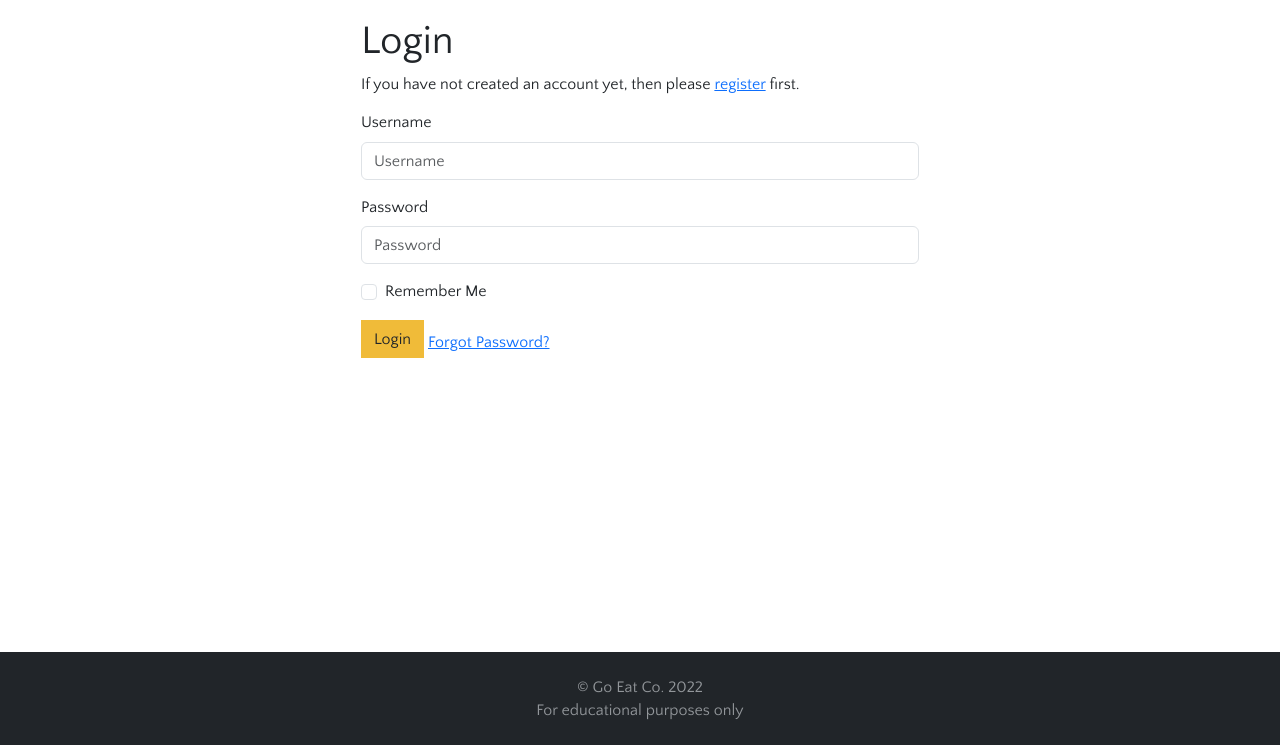
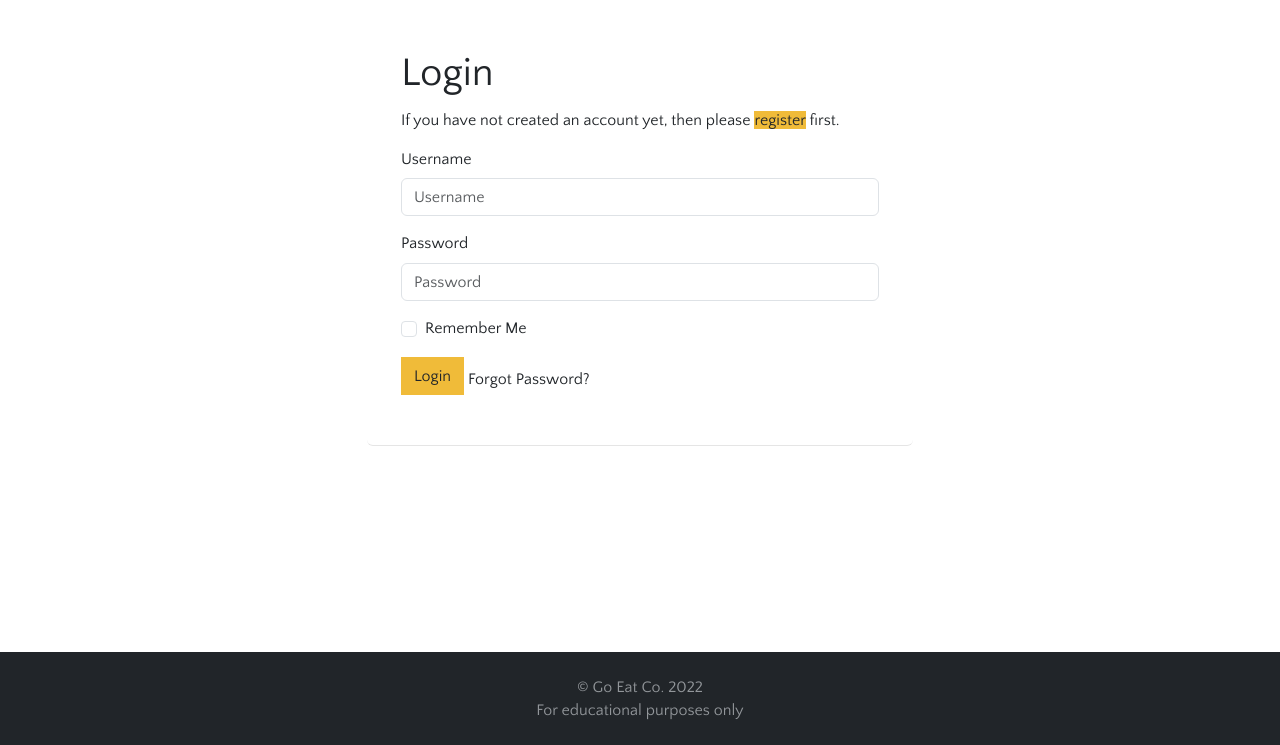
Before and after one commit to lucywoodman/goeatco, a Django app: page /accounts/login/ in a window 1280 px wide. Shown: the part 55-800 px from the top of the page. Run offline with Django 4.2, Linux system fonts and the light colour scheme; some libraries are stand-ins or nearby versions; some web fonts are replaced.

Commit message:
style: add card layout to account pages so they match the rest of the pages

```diff
--- a/templates/account/login.html
+++ b/templates/account/login.html
@@ -4,15 +4,14 @@
 {% load django_bootstrap5 %}
 
 {% block head_title %}{% trans "Login" %}{% endblock %}
-
 {% block content %}
 
+<div class="row">
   <div class="col-6 mx-auto">
-  <h1>{% trans "Login" %}</h1>
-
-  <p>{% blocktrans %}If you have not created an account yet, then please
-  <a href="{{ signup_url }}">register</a> first.{% endblocktrans %}</p>
-
+    <div class="card">
+      <div class="card-body px-4">
+        <h1 class="card-title">{% trans "Login" %}</h1>
+        <p>{% blocktrans %}If you have not created an account yet, then please <a href="{{ signup_url }}" class="btn-primary">register</a> first.{% endblocktrans %}</p>
         <form class="login form" method="POST" action="{% url 'account_login' %}">
           {% csrf_token %}
           {% bootstrap_form form %}
@@ -24,5 +23,8 @@
           <a class="button secondaryAction" href="{% url 'account_reset_password' %}">{% trans "Forgot Password?" %}</a>
         </form>
       </div>
+    </div>
+  </div>
+</div>
 
 {% endblock %}
```
Also changed, not shown: templates/account/logout.html (+8 -5 lines), templates/account/signup.html (+7 -4 lines). Lines whose indentation alone changed are shown as unchanged.
